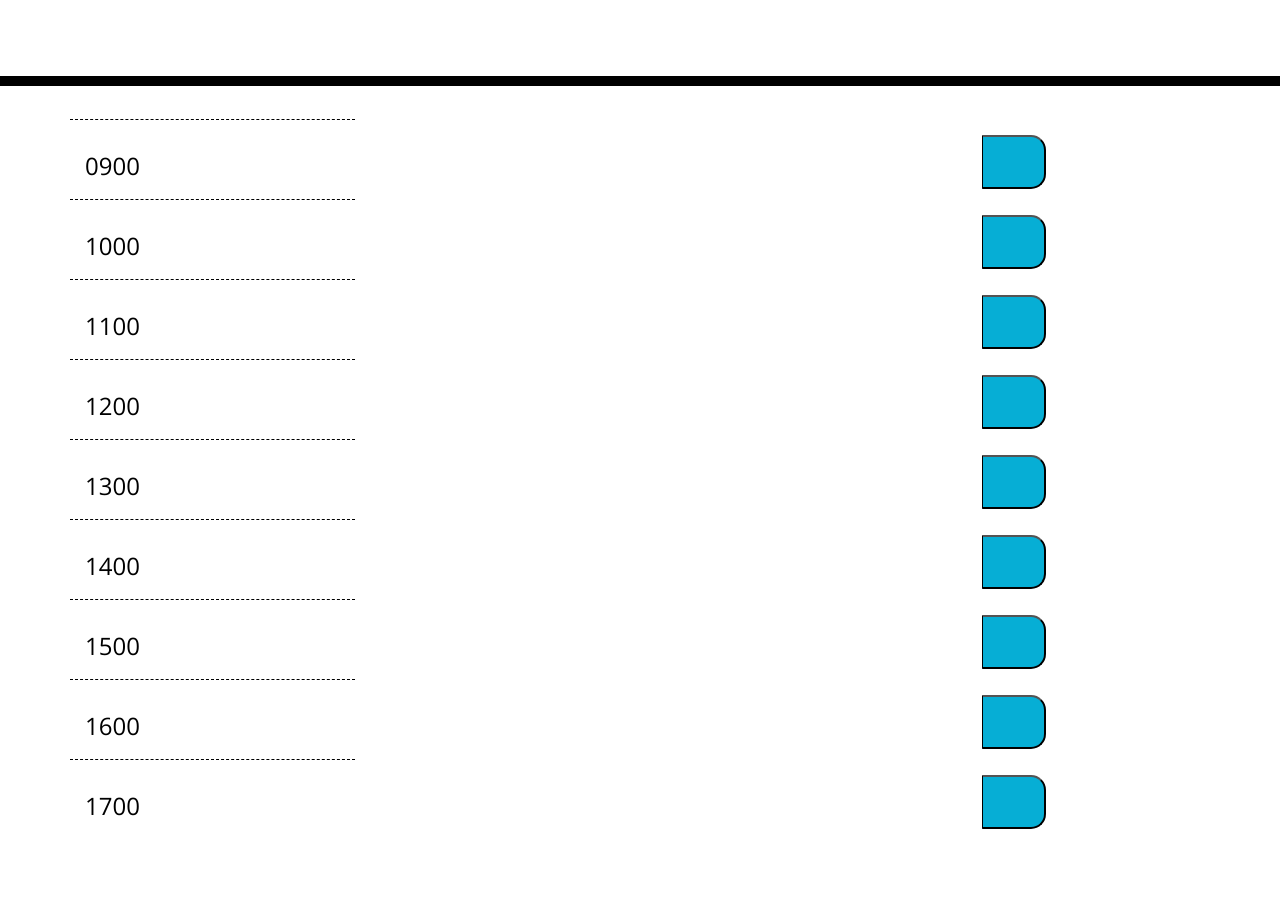
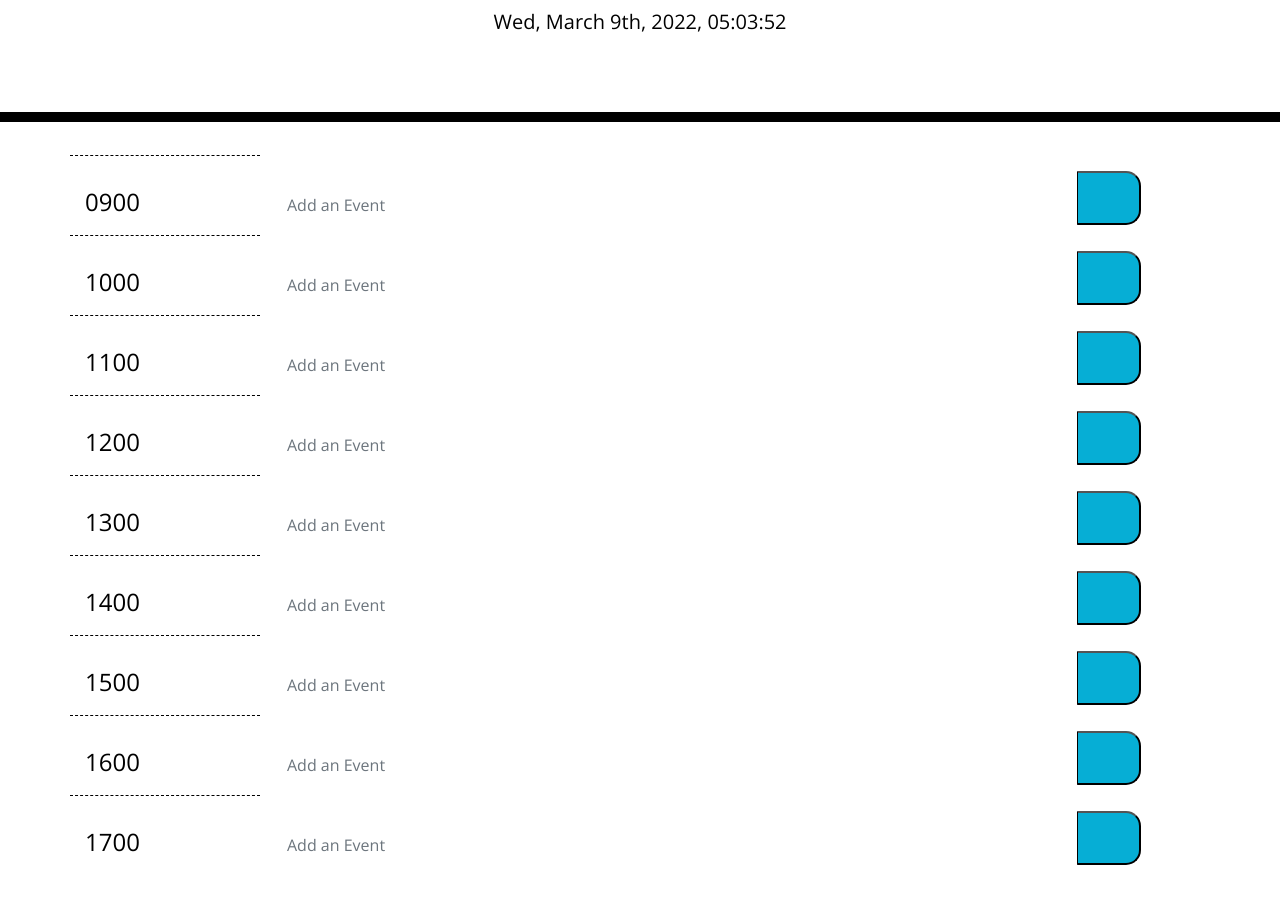
Before and after one commit to pixiepucker/work-scheduler, a plain HTML site: page index.html in a window 1280 px wide. Shown: the part 182-1104 px from the top of the page. Before the commit the page ends 1046 px from the top, so only its background shows below. Drawn offline with nearby package versions, Linux system fonts and the light colour scheme; a web font is replaced by a local one.

Commit message:
changed ul to textarea, set var for hours to determine color

```diff
--- a/assets/css/style.css
+++ b/assets/css/style.css
@@ -74,3 +74,7 @@ p {
   font-size: 20px;
   transition: all .3s ease-in-out;
 }
+
+.form-control {
+  border:none;
+}
--- a/assets/js/script.js
+++ b/assets/js/script.js
@@ -1,14 +1,16 @@
-// var timedEvents = {};
+var timedEvents = {};
 
-// //display current date in header
+//display current date in header
+var currentDate = moment().format("ddd, MMMM Do, YYYY, HH:mm:ss");
+$("#currentDay").append(currentDate);
 
-
-// var createEvent = function(eventText, eventHour, eventlist) {
-//     //create element that will make up event
-//     var eventLi = $("<li>").addClass("textarea");
-//     var eventP = $('<p>').addClass("m-1").text(eventText);
-
-//     //append p to li
-//     eventLi.append(eventP);
-
-// };
+//apply color to timeblocks based on time
+var hour1 = moment().set('hour, 9');
+var hour2 = moment().set('hour', 10);
+var hour3 = moment().set('hour', 11);
+var hour4 = moment().set('hour', 12);
+var hour5 = moment().set('hour', 13);
+var hour6 = moment().set('hour', 14);
+var hour7 = moment().set('hour', 15);
+var hour8 = moment().set('hour', 16);
+var hour9 = moment().set('hour', 17);
--- a/index.html
+++ b/index.html
@@ -16,20 +16,19 @@
   <body>
     <header class="jumbotron">
       <h1 class="display-3">Work Day Scheduler</h1>
-      <p class="lead">A simple calendar app for scheduling your work day</p>
+      <p class="lead">A simple calendar app for scheduling your work day!</p>
       <p id="currentDay" class="lead"></p>
     </header>
 
     <div class="container d-flex flex-column">
       <!-- Timeblocks go here -->
-      <!--work day starts at 0900 until 1700-->
       <!--need 9 rows with 3 columns, starting with the row for 0900 ending with row for 1700-->
       <div class="row row-cols-3 justify-content-around">
         <div class="col hour">
           <h4>0900</h4>
         </div>
-        <div class="col-6 time-block">
-          <ul id='first-hour' class="list-group"></ul>
+        <div class="col-8 time-block">
+          <textarea class="form-control" placeholder="Add an Event"></textarea>
         </div>
         <div class="col">
           <button class="saveBtn" type="button">
@@ -43,8 +42,8 @@
         <div class="col hour">
           <h4>1000</h4>
         </div>
-        <div class="col-6 time-block">
-          <ul id='second-hour' class="list-group"></ul>
+        <div class="col-8 time-block">
+          <textarea class="form-control" placeholder="Add an Event"></textarea>
         </div>
         <div class="col">
           <button class="saveBtn" type="button">
@@ -58,8 +57,8 @@
         <div class="col hour">
           <h4>1100</h4>
         </div>
-        <div class="col-6 time-block">
-          <ul id='third-hour' class="list-group"></ul>
+        <div class="col-8 time-block">
+          <textarea class="form-control" placeholder="Add an Event"></textarea>
         </div>
         <div class="col">
           <button class="saveBtn" type="button">
@@ -73,8 +72,8 @@
         <div class="col hour">
           <h4>1200</h4>
         </div>
-        <div class="col-6 time-block">
-          <ul id='fourth-hour' class="list-group"></ul>
+        <div class="col-8 time-block">
+          <textarea class="form-control" placeholder="Add an Event"></textarea>
         </div>
         <div class="col">
           <button class="saveBtn" type="button">
@@ -88,8 +87,8 @@
         <div class="col hour">
           <h4>1300</h4>
         </div>
-        <div class="col-6 time-block">
-          <ul id='fifth-hour' class="list-group"></ul>
+        <div class="col-8 time-block">
+          <textarea class="form-control" placeholder="Add an Event"></textarea>
         </div>
         <div class="col">
           <button class="saveBtn" type="button">
@@ -103,8 +102,8 @@
         <div class="col hour">
           <h4>1400</h4>
         </div>
-        <div class="col-6 time-block">
-          <ul id='sixth-hour' class="list-group"></ul>
+        <div class="col-8 time-block">
+          <textarea class="form-control" placeholder="Add an Event"></textarea>
         </div>
         <div class="col">
           <button class="saveBtn" type="button">
@@ -118,8 +117,8 @@
         <div class="col hour">
           <h4>1500</h4>
         </div>
-        <div class="col-6 time-block">
-          <ul id='seventh-hour' class="list-group"></ul>
+        <div class="col-8 time-block">
+          <textarea class="form-control" placeholder="Add an Event"></textarea>
         </div>
         <div class="col">
           <button class="saveBtn" type="button">
@@ -133,8 +132,8 @@
         <div class="col hour">
           <h4>1600</h4>
         </div>
-        <div class="col-6 time-block">
-          <ul id='eigth-hour' class="list-group"></ul>
+        <div class="col-8 time-block">
+          <textarea class="form-control" placeholder="Add an Event"></textarea>
         </div>
         <div class="col">
           <button class="saveBtn" type="button">
@@ -148,8 +147,8 @@
         <div class="col hour">
           <h4>1700</h4>
         </div>
-        <div class="col-6 time-block">
-          <ul id='ninth-hour' class="list-group"></ul>
+        <div class="col-8 time-block">
+          <textarea class="form-control" placeholder="Add an Event"></textarea>
         </div>
         <div class="col">
           <button class="saveBtn" type="button">
```
